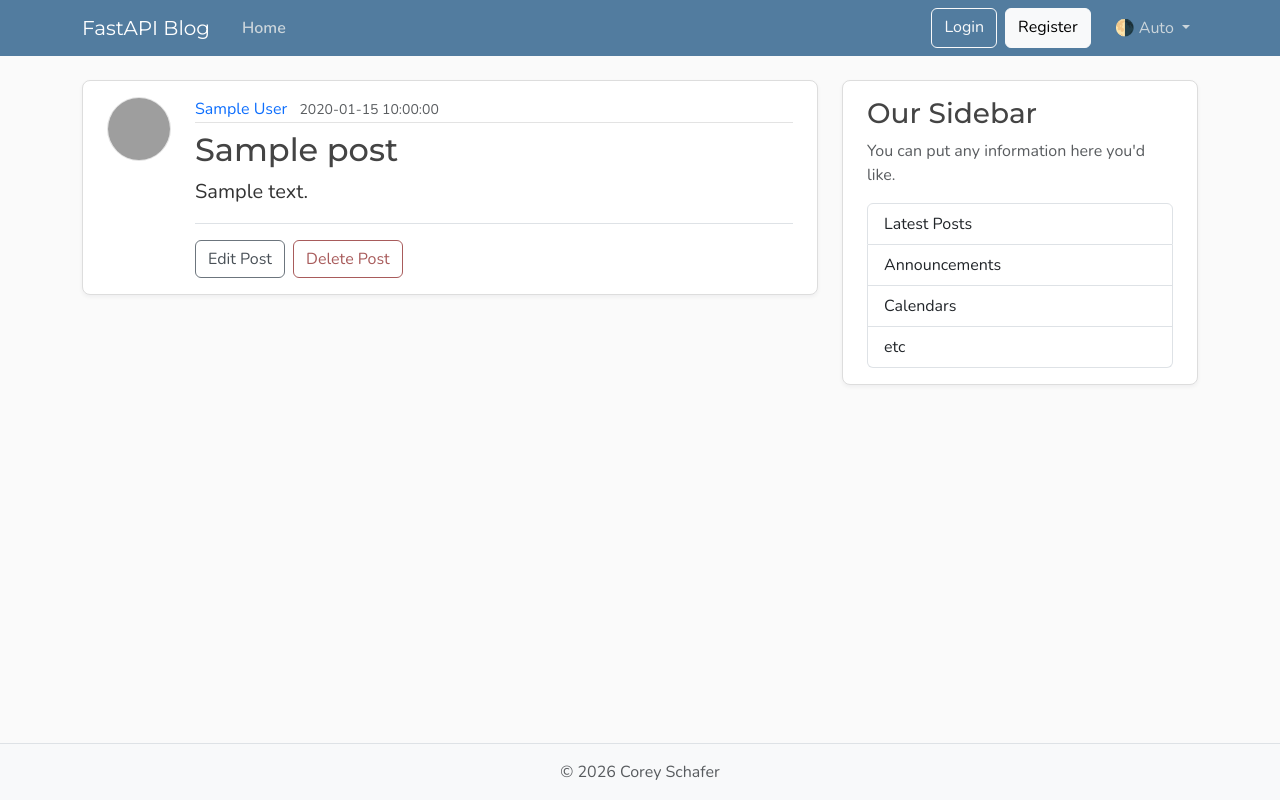
After one commit to candrea-liliana/FastAPI-Blog, a FastAPI app: template templates/post.html in a window 1280 px wide. The commit adds this page. Run offline with FastAPI, Linux system fonts and the light colour scheme; the template is opened without the code that fills it: most values are stand-ins (such as "Sample title", 1, 10 or a date in 2020); grey boxes are pictures that could not be loaded.

Commit message:
Path parameters. Validation and Error handling. Build API endpoint and a template page to visualize individual posts. Use automatic type validation with proper HTTP error handling using HTTPException. Create custom exception handlers that return JSON for API routes and styled HTML pages for browser routes.

```diff
--- a/main.py
+++ b/main.py
@@ -1,11 +1,14 @@
-from fastapi import FastAPI, Request
+from fastapi import FastAPI, HTTPException, Request, status
+from fastapi.exceptions import RequestValidationError
+from fastapi.responses import JSONResponse
 from fastapi.staticfiles import StaticFiles
 from fastapi.templating import Jinja2Templates
+from starlette.exceptions import HTTPException as StarletteHTTPException
 
 
 app =  FastAPI()
 
-# Whow to access statit folder
+# How to access static folder
 app.mount("/static", StaticFiles(directory="static"), name="static")
 
 # Template rendering
@@ -28,13 +31,80 @@
     }
 ]
 
-
 @app.get("/", include_in_schema=False, name="home")
 @app.get("/posts", include_in_schema=False, name="posts")
 def home(request: Request):
-    return templates.TemplateResponse(request,"home.html", {"posts": posts, "title": "Home"})
+    return templates.TemplateResponse(
+        request,
+        "home.html",
+        {"posts": posts, "title": "Home"},
+    )
 
+@app.get("/posts/{post_id}", include_in_schema=False)
+def post_page(request: Request, post_id: int):
+    for post in posts:
+        if post.get("id") == post_id:
+            title = post["title"][:50]
+            return templates.TemplateResponse(
+                request,
+                "post.html",
+                {"post": post, "title": title},
+            )
+    raise HTTPException(status_code=status.HTTP_404_NOT_FOUND, detail="Post not found")
 
-@app.get("/api/posts")
+@app.get("/posts")
 def get_posts():
     return posts
+
+@app.get("/api/posts/{post_id}")
+def get_post(post_id: int):
+    for post in posts:
+        if post.get("id") == post_id:
+            return post
+    raise HTTPException(status_code=status.HTTP_404_NOT_FOUND, detail="Post not found")
+
+# HTTP Exception Handler
+@app.exception_handler(StarletteHTTPException)
+def general_http_exception_handler(request: Request, exception: StarletteHTTPException):
+    message = (
+        exception.detail
+        if exception.detail
+        else "An error occurred. Please check your request and try again."
+    )
+
+    if request.url.path.startswith("/api"):
+        return JSONResponse(
+            status_code=exception.status_code,
+            content={"detail": message},
+        )
+
+    return templates.TemplateResponse(
+        request,
+        "error.html",
+        {
+            "status_code": exception.status_code,
+            "title": exception.status_code,
+            "message": message,
+        },
+        status_code=exception.status_code,
+    )
+
+# Validate Exception Handler
+@app.exception_handler(RequestValidationError)
+def validation_exception_handler(request: Request, exception: RequestValidationError):
+    if request.url.path.startswith("/api"):
+        return JSONResponse(
+            status_code=status.HTTP_422_UNPROCESSABLE_CONTENT,
+            content={"detail": exception.errors()},
+        )
+
+    return templates.TemplateResponse(
+        request,
+        "error.html",
+        {
+            "status_code": status.HTTP_422_UNPROCESSABLE_CONTENT,
+            "title": status.HTTP_422_UNPROCESSABLE_CONTENT,
+            "message": "Invalid request. Please check your input and try again.",
+        },
+        status_code=status.HTTP_422_UNPROCESSABLE_CONTENT,
+    )
--- a/templates/home.html
+++ b/templates/home.html
@@ -15,7 +15,7 @@
             <small class="text-body-secondary">{{ post.date_posted }}</small>
           </div>
           <h2>
-            <a class="article-title" href="#">{{ post.title }}</a>
+            <a class="article-title" href="{{ url_for('post_page', post_id=post.id) }}">{{ post.title }}</a>
           </h2>
           <p class="article-content">{{ post.content }}</p>
         </div>
--- /dev/null
+++ b/templates/post.html
@@ -0,0 +1,60 @@
+{% extends "layout.html" %}
+{% block content %}
+  <article class="content-section py-3 px-4 mb-4">
+    <div class="d-flex align-items-start gap-4">
+      <img class="rounded-circle article-img flex-shrink-0"
+           src="{{ url_for('static', path='profile_pics/default.jpg') }}"
+           alt="{{ post.author }}'s profile picture"
+           width="64"
+           height="64"
+           loading="lazy">
+      <div class="flex-grow-1">
+        <div class="article-metadata mb-2">
+          <a class="me-2" href="#">{{ post.author }}</a>
+          <small class="text-body-secondary">{{ post.date_posted }}</small>
+        </div>
+        <h2 class="article-title">{{ post.title }}</h2>
+        <p class="article-content">{{ post.content }}</p>
+        <!-- Only show edit/delete options if the user is the author -->
+        <!-- TODO: Add user authentication and authorization -->
+        <div class="post-actions mt-3 pt-3 border-top">
+          <a class="btn btn-outline-secondary me-1" href="#">Edit Post</a>
+          <button type="button"
+                  class="btn btn-outline-danger"
+                  data-bs-toggle="modal"
+                  data-bs-target="#deleteModal">Delete Post</button>
+        </div>
+        <!-- TODO: Add user authentication and authorization -->
+      </div>
+    </div>
+  </article>
+
+  <!-- Delete Confirmation Modal -->
+  <div class="modal fade"
+       id="deleteModal"
+       tabindex="-1"
+       aria-labelledby="deleteModalLabel"
+       aria-hidden="true">
+    <div class="modal-dialog">
+      <div class="modal-content">
+        <div class="modal-header">
+          <h5 class="modal-title" id="deleteModalLabel">Delete Post?</h5>
+          <button type="button"
+                  class="btn-close"
+                  data-bs-dismiss="modal"
+                  aria-label="Close"></button>
+        </div>
+        <!-- TODO: <form action="#" method="post"> -->
+        <form action="#">
+          <div class="modal-body">Are you sure you want to delete this post? This action cannot be undone.</div>
+          <div class="modal-footer">
+            <button type="button"
+                    class="btn btn-outline-secondary"
+                    data-bs-dismiss="modal">Cancel</button>
+            <button type="submit" class="btn btn-outline-danger">Delete</button>
+          </div>
+        </form>
+      </div>
+    </div>
+  </div>
+{% endblock content %}
```
Also changed, not shown: templates/error.html (added, +9 -0 lines).
